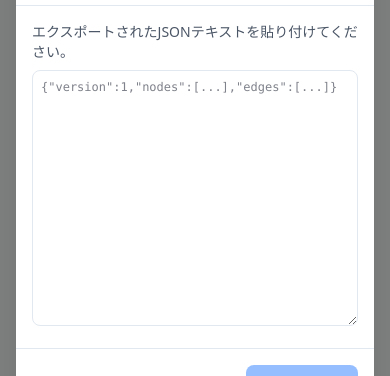
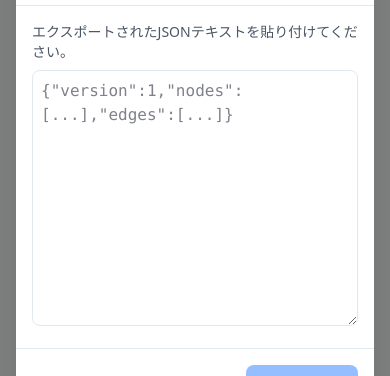
Before and after one commit to makkenno/ittasu, a React (Vite) app: page / in a window 390 px wide. Both pictures are taken after a click on the button "タスクをインポート". Shown: the part 239-615 px from the top of the page. Built offline with nearby package versions, Linux system fonts and the light colour scheme.

Commit message:
feat: make import dialog textarea font size responsive

```diff
--- a/src/components/molecules/graph/import-dialog.tsx
+++ b/src/components/molecules/graph/import-dialog.tsx
@@ -58,7 +58,7 @@ export function ImportDialog({ isOpen, onClose, onImport }: ImportDialogProps) {
             エクスポートされたJSONテキストを貼り付けてください。
           </p>
           <textarea
-            className="w-full h-64 p-2 border rounded-md font-mono text-xs focus:outline-none focus:ring-2 focus:ring-blue-500"
+            className="w-full h-64 p-2 border rounded-md font-mono text-base sm:text-xs focus:outline-none focus:ring-2 focus:ring-blue-500"
             placeholder='{"version":1,"nodes":[...],"edges":[...]}'
             value={text}
             onChange={(e) => {
```
